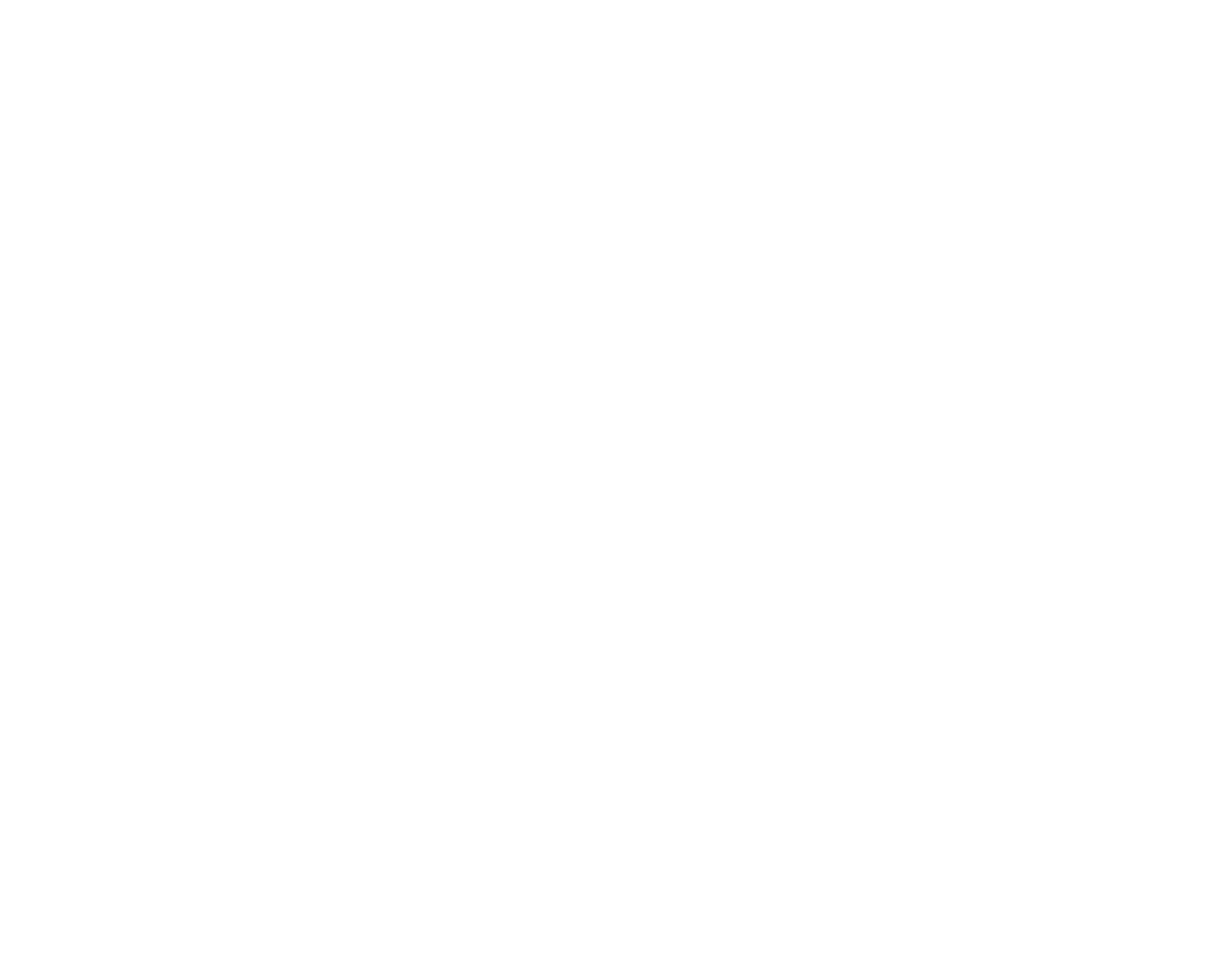
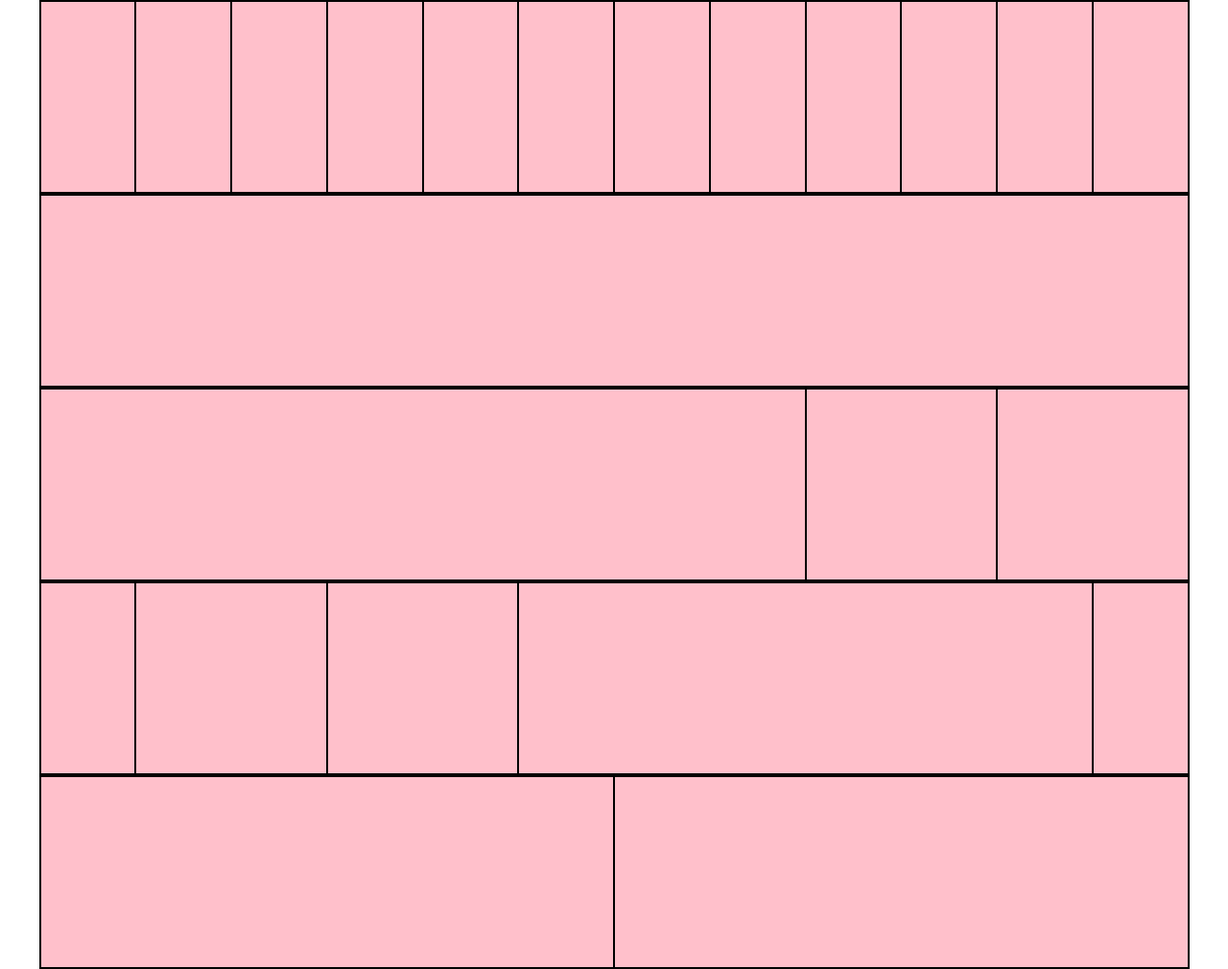
Before and after one commit to bosciu/html-css-12bool, a plain HTML site: page index.html in a window 1280 px wide. Shown: the whole page at 96% size. Before the commit the page ends 800 px from the top, so only its background shows below. Drawn offline with Linux system fonts and the light colour scheme.

Commit message:
Completamento layout

```diff
--- a/css/12bool.css
+++ b/css/12bool.css
@@ -0,0 +1,82 @@
+/* debug */
+
+.debug .container {
+    height: 100%;
+    min-height: 200px;
+    border: 1px solid black;
+    background-color: #FFC0CB;
+}
+
+.debug [class*="col-"] {
+    height: 100%;
+    min-height: 200px;
+    border: 1px solid black;
+}
+
+
+/* /debug */
+
+* {
+    box-sizing: border-box;
+    margin: 0;
+    padding: 0;
+}
+
+.container {
+    max-width: 1199px;
+    margin: 0 auto;
+}
+
+.container::after {
+    content: "";
+    display: table;
+    clear: both;
+}
+
+[class*="col-"] {
+    float: left;
+}
+
+.col-1 {
+    width: calc((100% /12)*1);
+}
+
+.col-2 {
+    width: calc((100% /12)*2);
+}
+
+.col-4 {
+    width: calc((100% /12)*4);
+}
+
+.col-5 {
+    width: calc((100% /12)*5);
+}
+
+.col-6 {
+    width: calc((100% /12)*6);
+}
+
+.col-7 {
+    width: calc((100% /12)*7);
+}
+
+.col-8 {
+    width: calc((100% /12)*8);
+}
+
+.col-9 {
+    width: calc((100% /12)*9);
+}
+
+.col-10 {
+    width: calc((100% /12)*10);
+}
+
+.col-11 {
+    width: calc((100% /12)*11);
+}
+
+.col-12 {
+    width: calc((100% /12)*12);
+}
--- a/index.html
+++ b/index.html
@@ -10,8 +10,44 @@
     <title>12 Bool</title>
 </head>
 
-<body>
+<body class="debug">
+    <div class="container">
+        <div class="col-1"></div>
+        <div class="col-1"></div>
+        <div class="col-1"></div>
+        <div class="col-1"></div>
+        <div class="col-1"></div>
+        <div class="col-1"></div>
+        <div class="col-1"></div>
+        <div class="col-1"></div>
+        <div class="col-1"></div>
+        <div class="col-1"></div>
+        <div class="col-1"></div>
+        <div class="col-1"></div>
+    </div>
 
+    <div class="container">
+        <div class="col-12"></div>
+    </div>
+
+    <div class="container">
+        <div class="col-8"></div>
+        <div class="col-2"></div>
+        <div class="col-2"></div>
+    </div>
+
+    <div class="container">
+        <div class="col-1"></div>
+        <div class="col-2"></div>
+        <div class="col-2"></div>
+        <div class="col-6"></div>
+        <div class="col-1"></div>
+    </div>
+
+    <div class="container">
+        <div class="col-6"></div>
+        <div class="col-6"></div>
+    </div>
 </body>
 
 </html>
```
